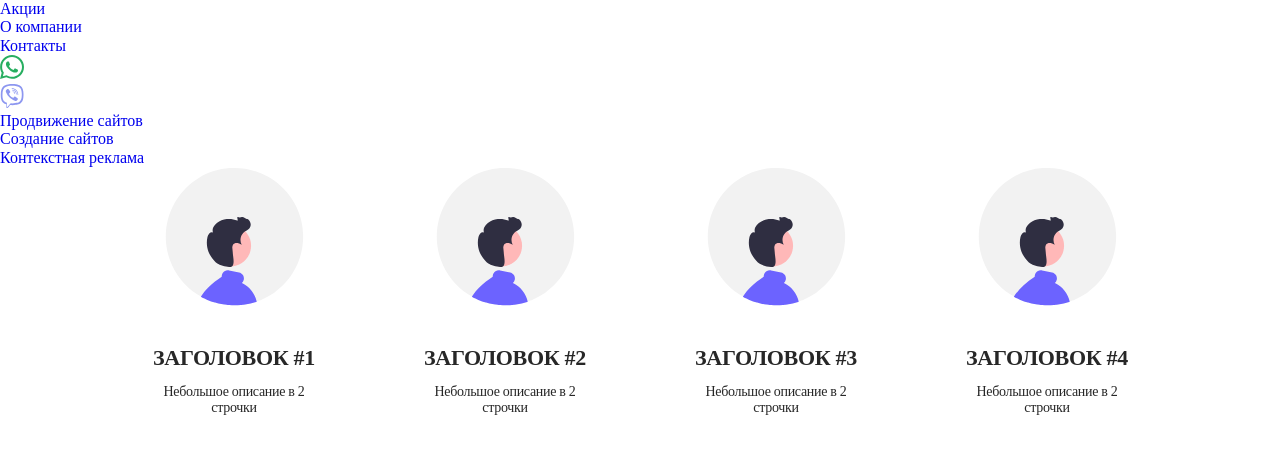
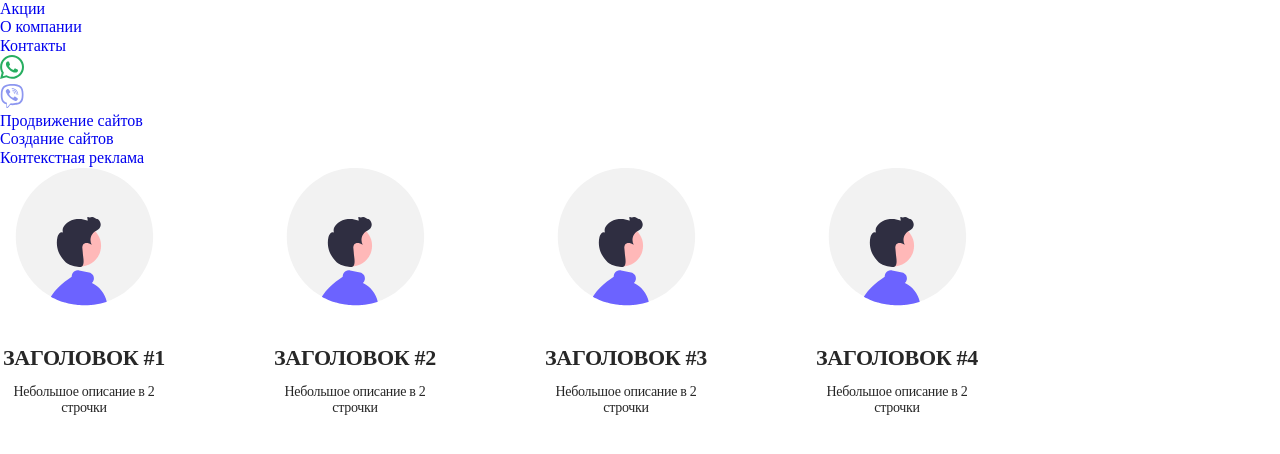
Before and after one commit to barometer-js/internet-advertising, a React (Create React App) app: page / in a window 1280 px wide. Shown: the top 454 px of the page. Built offline with nearby package versions, Linux system fonts and the light colour scheme.

Commit message:
fixed styles

```diff
--- a/src/components/Description/DescriptionItem.module.scss
+++ b/src/components/Description/DescriptionItem.module.scss
@@ -1,8 +1,5 @@
 .list {
   display: flex;
-  width: 980px;
-  margin-left: auto;
-  margin-right: auto;
 }
 .item {
   width: 168px;
```
